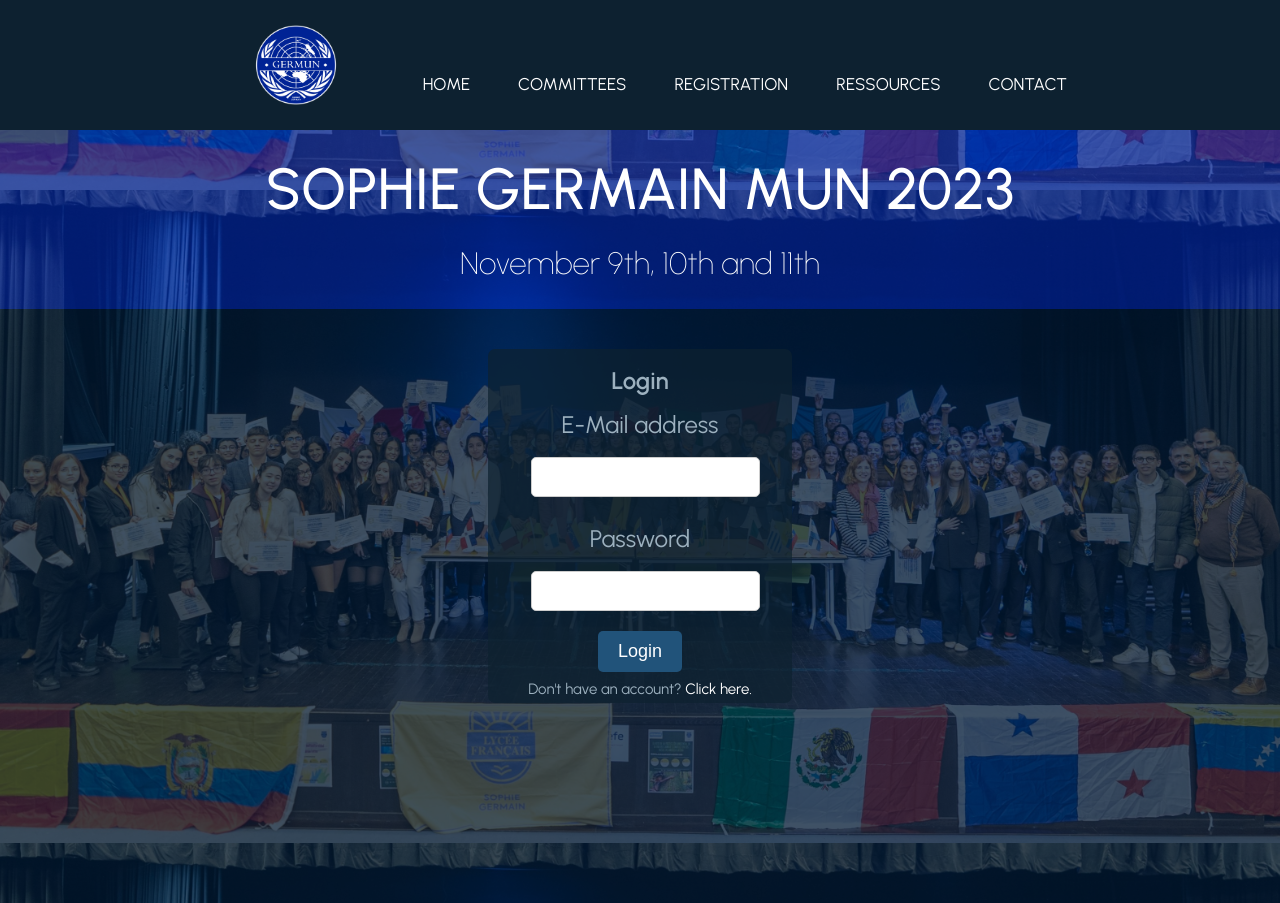
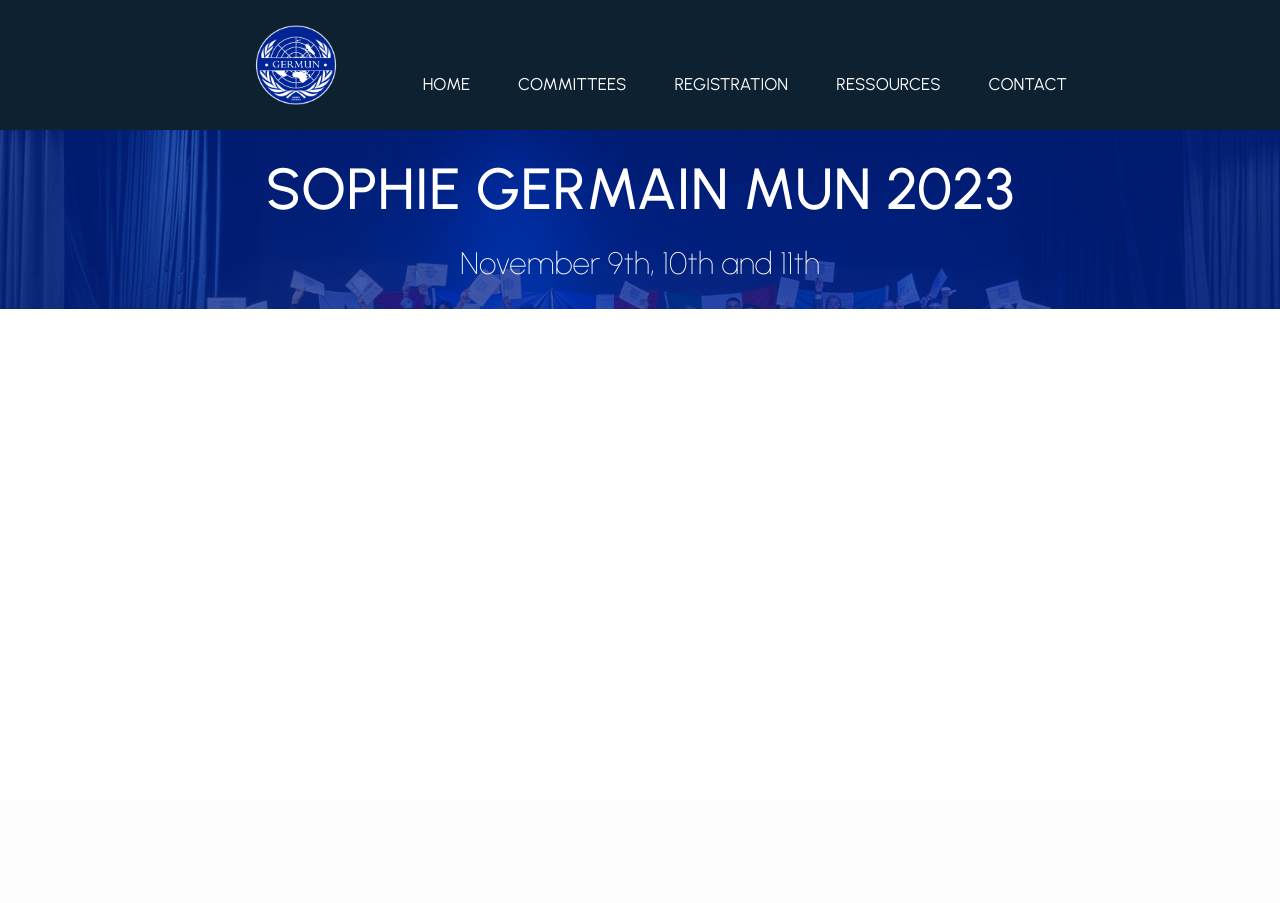
Before and after one commit to mzao23/mzao23.github.io, a Flask app: page /login in a window 1280 px wide. After the commit the page ends 309 px from the top, so only its background shows below. Run offline with Flask 3, Linux system fonts and the light colour scheme.

Commit message:
Update login.html

```diff
--- a/templates/login.html
+++ b/templates/login.html
@@ -10,11 +10,6 @@
     <link rel="preconnect" href="https://fonts.googleapis.com">
     <link rel="preconnect" href="https://fonts.gstatic.com" crossorigin>
     <link href="https://fonts.googleapis.com/css2?family=Urbanist:wght@100;200;300;400;500;600;700;800;900&display=swap" rel="stylesheet">
-    <style>
-        body {
-            background-color: #0d2130;
-        }
-    </style>
 </head>
 <body>
     <header>
@@ -37,18 +32,7 @@
             <h2>November 9th, 10th and 11th</h2>
         </div>
         <div class="presentation">
-            <form class="login-form" method="post">
-                <h1>Login</h1>
-                <h2>E-Mail address</h2>
-                <input class="email-entry" maxlength="125" name="email" required>
-                <h2>Password</h2>
-                <input class="password-entry" minlength="8" maxlength="32" type="password" name="password" required>
-                <div>
-                    <button>Login</button>
-                </div>
-                {{ error_msg | safe }}
-                <p>Don't have an account? <a href="/registration">Click here.</a></p>
-            </form>
+
         </div>
     </div>
 </body>
```
